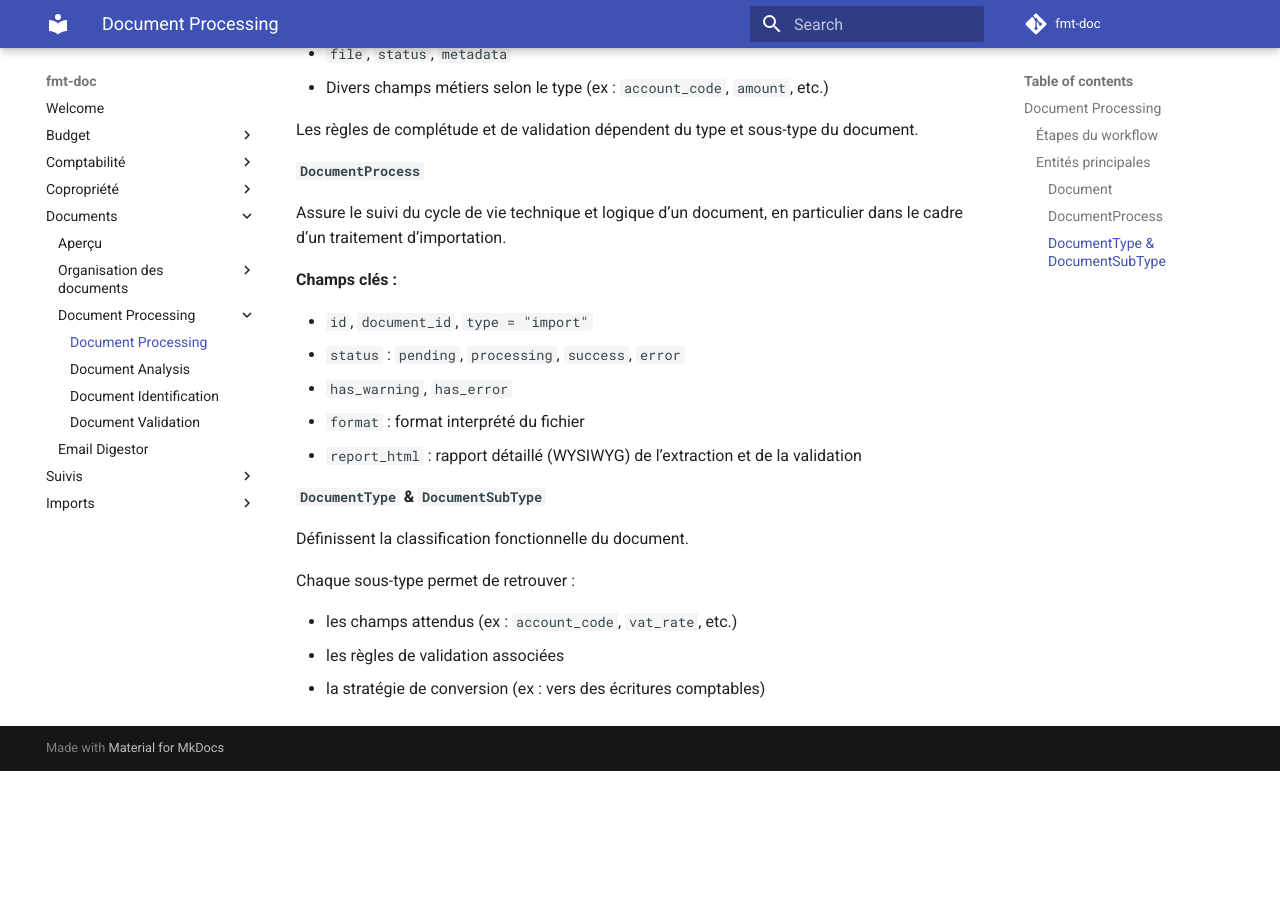
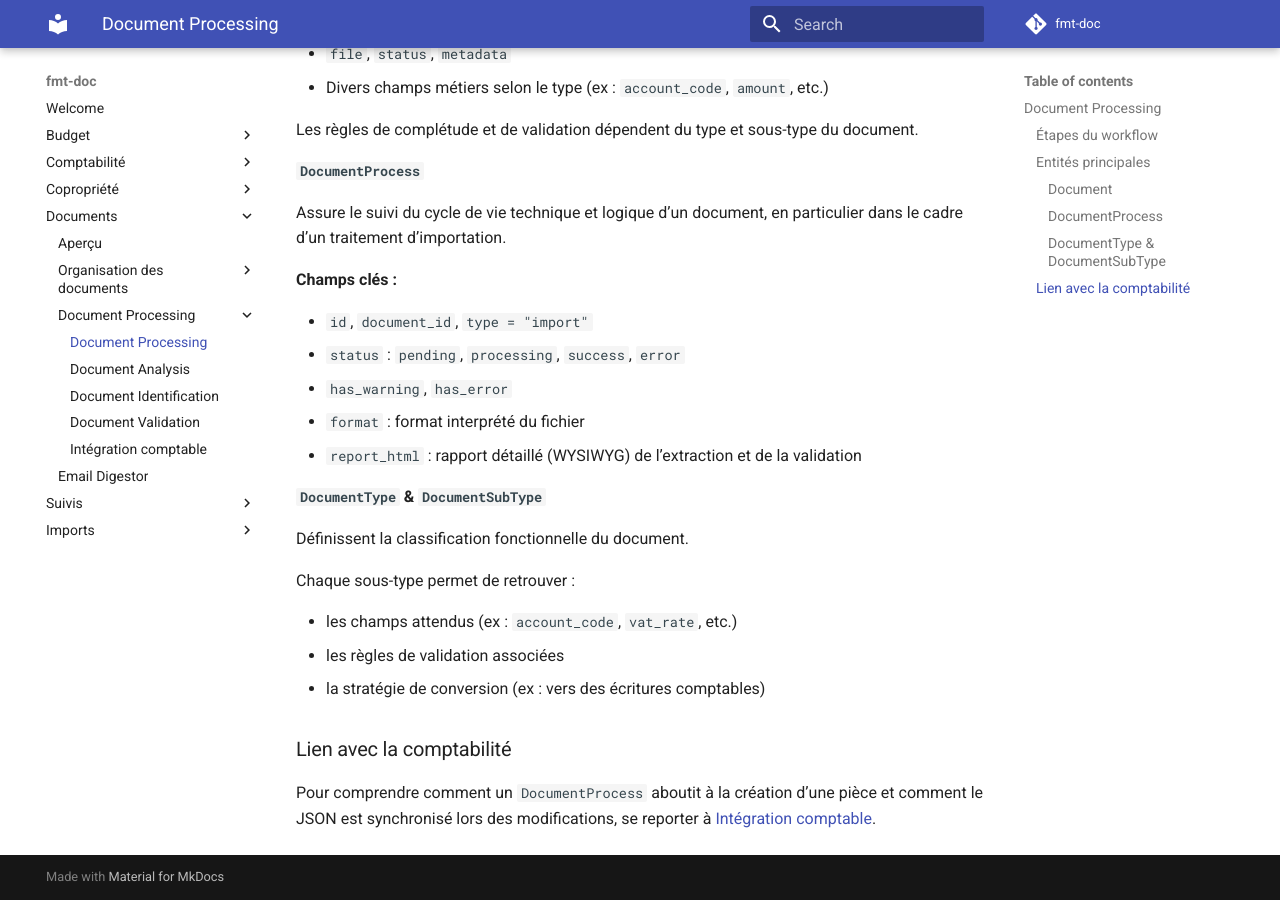
Before and after one commit to fmt-saas/fmt-doc, an MkDocs documentation site: the page built from docs/documents/document-processing/document-processing.md, in a window 1280 px wide and 900 px high, scrolled down 1346 px. Built offline with MkDocs 1.6.1 and Material for MkDocs 9.7.7, drawn with Linux system fonts in a browser that asks for light colours; comment, search, counter and statistics services are not loaded; before the commit the page ends 2117 px from its top, so only the background shows below that.

Commit message:
Add accounting integration doc

```diff
--- a/docs/documents/document-processing/document-processing.md
+++ b/docs/documents/document-processing/document-processing.md
@@ -65,3 +65,7 @@ Chaque sous-type permet de retrouver :
 - les champs attendus (ex : `account_code`, `vat_rate`, etc.)
 - les règles de validation associées
 - la stratégie de conversion (ex : vers des écritures comptables)
+
+### Lien avec la comptabilité
+
+Pour comprendre comment un `DocumentProcess` aboutit à la création d’une pièce et comment le JSON est synchronisé lors des modifications, se reporter à [Intégration comptable](document-integration.md).
--- a/mkdocs.yml
+++ b/mkdocs.yml
@@ -40,6 +40,7 @@ nav:
           - 'Document Analysis': documents/document-processing/document-analysis.md
           - 'Document Identification': documents/document-processing/document-identification.md
           - 'Document Validation': documents/document-processing/document-validation.md
+          - 'Intégration comptable': documents/document-processing/document-integration.md
       - 'Email Digestor': documents/email-digestor/email-digestor.md
   - 'Suivis':
       - 'Envois & Rappels': suivis/envois-et-rappels/envois-et-rappels.md
```
Also changed, not shown: docs/documents/document-processing/document-integration.md (added, +21 -0 lines).
